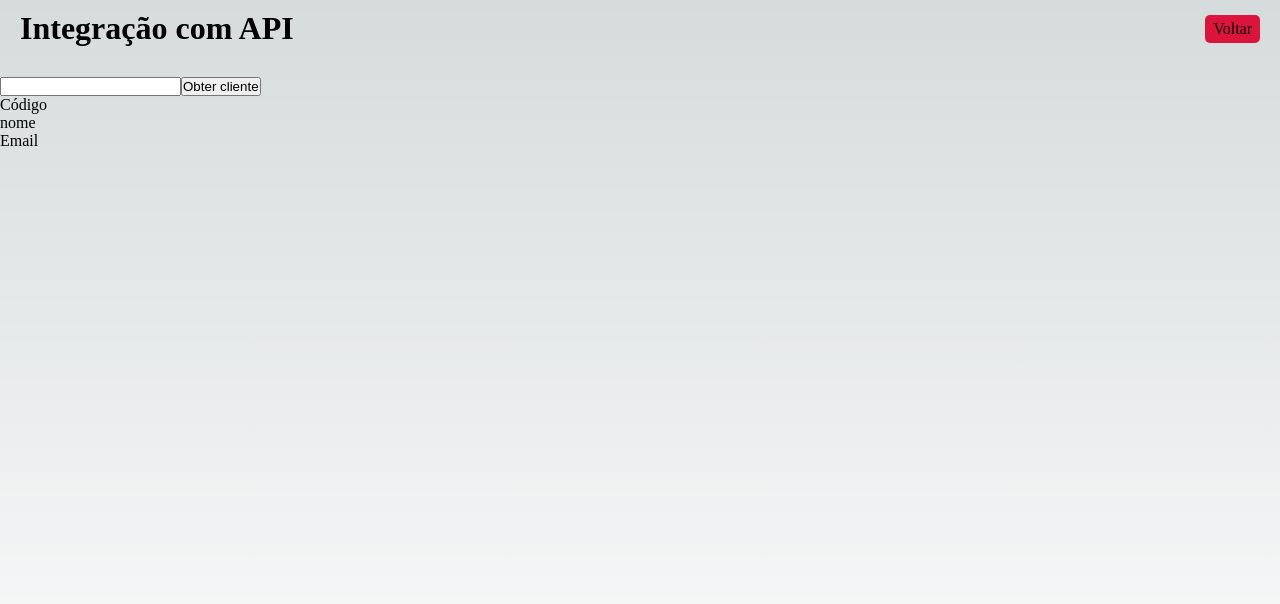
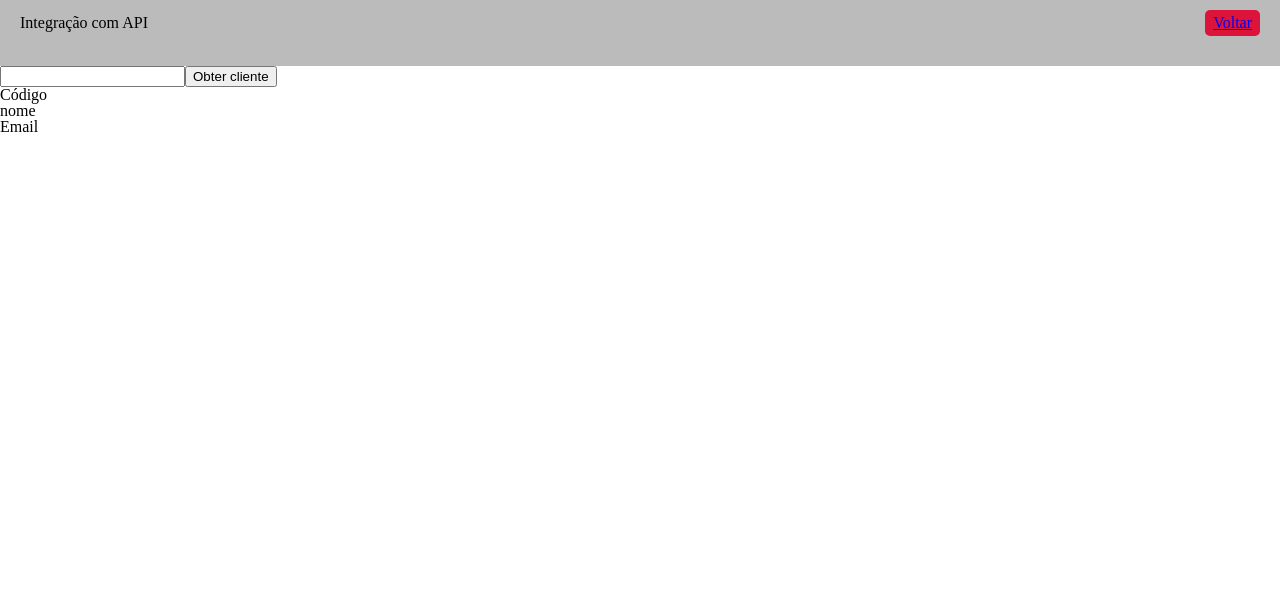
Before and after one commit to nicolas-magalhaes-clear/next-fundamentals, a Next.js app: page /Integracao in a window 1280 px wide. Shown: the top 604 px of the page. Built offline with nearby package versions, Linux system fonts and the light colour scheme.

Commit message:
project complete

```diff
--- a/src/pages/_app.jsx
+++ b/src/pages/_app.jsx
@@ -1,4 +1,4 @@
-import '@/styles/globals.css'
+import './../styles/globals.css'
 
 export default function App({ Component, pageProps }) {
   return <Component {...pageProps} />
--- a/src/pages/index.jsx
+++ b/src/pages/index.jsx
@@ -1,5 +1,7 @@
+
 import React from "react"
 import Navegador from "../components/Navegador"
+
 import styles from '../styles/index.module.css'
 
 export default function Inicio() {
--- a/src/styles/Layout.module.css
+++ b/src/styles/Layout.module.css
@@ -2,12 +2,17 @@
     height: 100vh;
     display: flex;
     flex-direction: column;
+
 }
 .cabecalho{
     display: flex;
     justify-content: space-between;
     align-items: center;
     padding: 10px 20px;
+    background-color: #bbb;
+}
+.cabecalho > h1{
+    margin: 0 !important;
 }
 .cabecalho a{
     background-color: crimson;
--- a/src/styles/globals.css
+++ b/src/styles/globals.css
@@ -1,107 +1,43 @@
-:root {
-  --max-width: 1100px;
-  --border-radius: 12px;
-  --font-mono: ui-monospace, Menlo, Monaco, 'Cascadia Mono', 'Segoe UI Mono',
-    'Roboto Mono', 'Oxygen Mono', 'Ubuntu Monospace', 'Source Code Pro',
-    'Fira Mono', 'Droid Sans Mono', 'Courier New', monospace;
-
-  --foreground-rgb: 0, 0, 0;
-  --background-start-rgb: 214, 219, 220;
-  --background-end-rgb: 255, 255, 255;
-
-  --primary-glow: conic-gradient(
-    from 180deg at 50% 50%,
-    #16abff33 0deg,
-    #0885ff33 55deg,
-    #54d6ff33 120deg,
-    #0071ff33 160deg,
-    transparent 360deg
-  );
-  --secondary-glow: radial-gradient(
-    rgba(255, 255, 255, 1),
-    rgba(255, 255, 255, 0)
-  );
-
-  --tile-start-rgb: 239, 245, 249;
-  --tile-end-rgb: 228, 232, 233;
-  --tile-border: conic-gradient(
-    #00000080,
-    #00000040,
-    #00000030,
-    #00000020,
-    #00000010,
-    #00000010,
-    #00000080
-  );
-
-  --callout-rgb: 238, 240, 241;
-  --callout-border-rgb: 172, 175, 176;
-  --card-rgb: 180, 185, 188;
-  --card-border-rgb: 131, 134, 135;
+html, body, div, span, applet, object, iframe,
+h1, h2, h3, h4, h5, h6, p, blockquote, pre,
+a, abbr, acronym, address, big, cite, code,
+del, dfn, em, img, ins, kbd, q, s, samp,
+small, strike, strong, sub, sup, tt, var,
+b, u, i, center,
+dl, dt, dd, ol, ul, li,
+fieldset, form, label, legend,
+table, caption, tbody, tfoot, thead, tr, th, td,
+article, aside, canvas, details, embed,
+figure, figcaption, footer, header, hgroup,
+menu, nav, output, ruby, section, summary,
+time, mark, audio, video {
+    margin: 0;
+    padding: 0;
+    border: 0;
+    font-size: 100%;
+    font: inherit;
+    vertical-align: baseline;
 }
-
-@media (prefers-color-scheme: dark) {
-  :root {
-    --foreground-rgb: 255, 255, 255;
-    --background-start-rgb: 0, 0, 0;
-    --background-end-rgb: 0, 0, 0;
-
-    --primary-glow: radial-gradient(rgba(1, 65, 255, 0.4), rgba(1, 65, 255, 0));
-    --secondary-glow: linear-gradient(
-      to bottom right,
-      rgba(1, 65, 255, 0),
-      rgba(1, 65, 255, 0),
-      rgba(1, 65, 255, 0.3)
-    );
-
-    --tile-start-rgb: 2, 13, 46;
-    --tile-end-rgb: 2, 5, 19;
-    --tile-border: conic-gradient(
-      #ffffff80,
-      #ffffff40,
-      #ffffff30,
-      #ffffff20,
-      #ffffff10,
-      #ffffff10,
-      #ffffff80
-    );
-
-    --callout-rgb: 20, 20, 20;
-    --callout-border-rgb: 108, 108, 108;
-    --card-rgb: 100, 100, 100;
-    --card-border-rgb: 200, 200, 200;
-  }
+/* HTML5 display-role reset for older browsers */
+article, aside, details, figcaption, figure,
+footer, header, hgroup, menu, nav, section {
+    display: block;
 }
-
-* {
-  box-sizing: border-box;
-  padding: 0;
-  margin: 0;
+body {
+    line-height: 1;
 }
-
-html,
-body {
-  max-width: 100vw;
-  overflow-x: hidden;
+ol, ul {
+    list-style: none;
 }
-
-body {
-  color: rgb(var(--foreground-rgb));
-  background: linear-gradient(
-      to bottom,
-      transparent,
-      rgb(var(--background-end-rgb))
-    )
-    rgb(var(--background-start-rgb));
+blockquote, q {
+    quotes: none;
 }
-
-a {
-  color: inherit;
-  text-decoration: none;
+blockquote:before, blockquote:after,
+q:before, q:after {
+    content: '';
+    content: none;
 }
-
-@media (prefers-color-scheme: dark) {
-  html {
-    color-scheme: dark;
-  }
+table {
+    border-collapse: collapse;
+    border-spacing: 0;
 }
```
